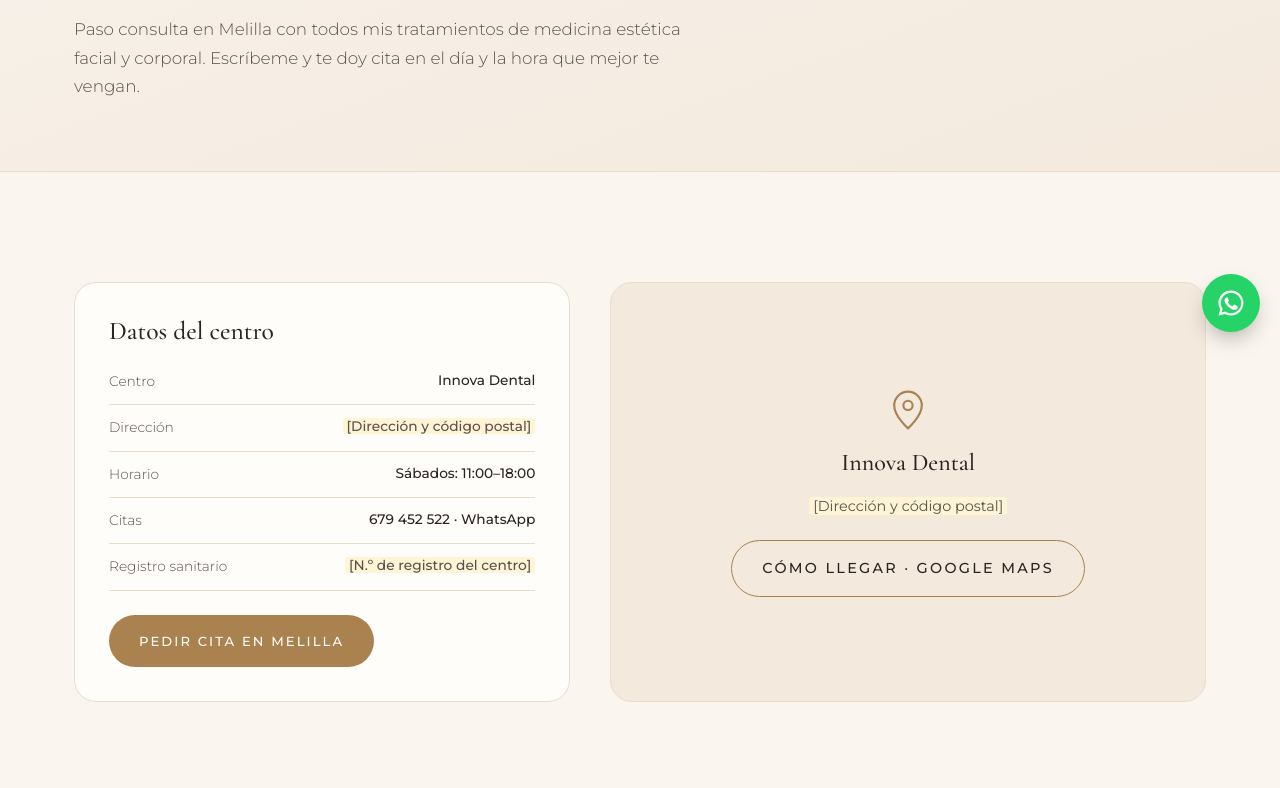
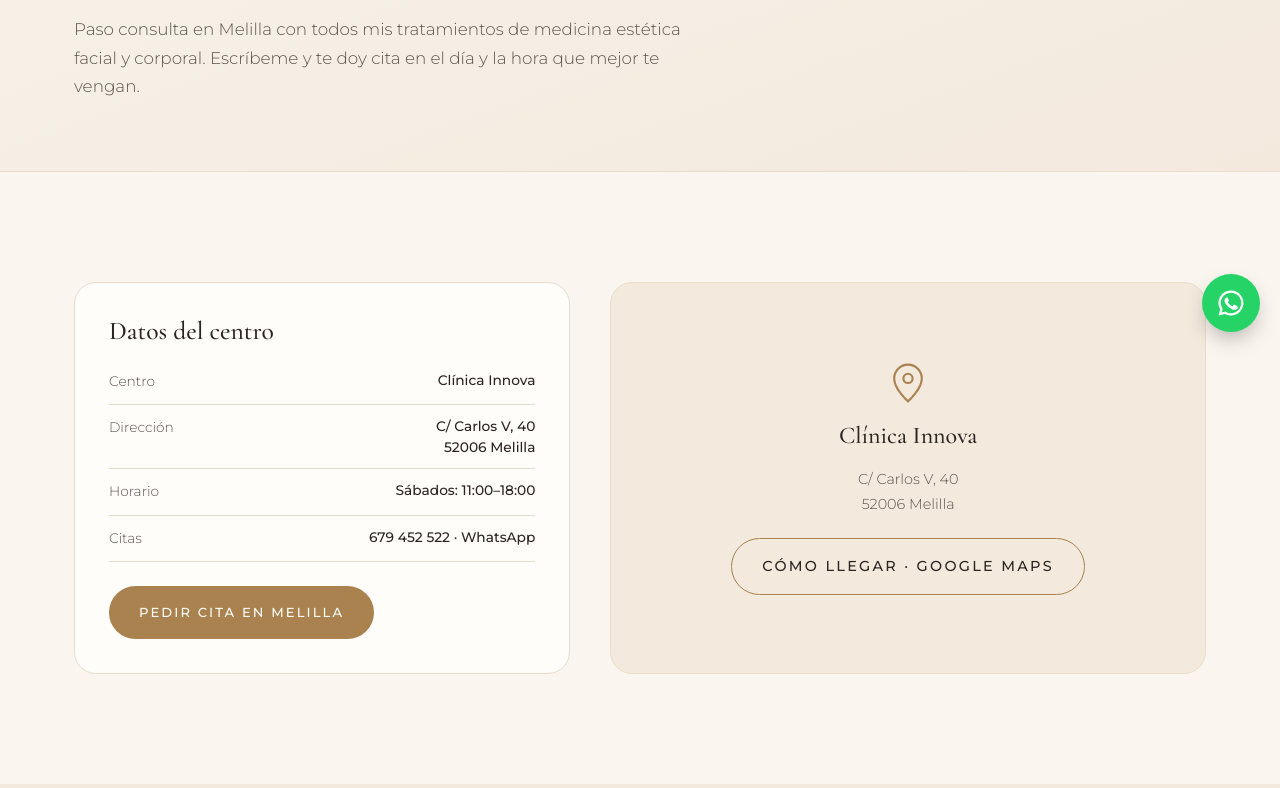
Before and after one commit to Delegaia/delegaia.github.io, a plain HTML site: page drajuliaseoane/centros/melilla/index.html in a window 1280 px wide. Shown: the part 448-1236 px from the top of the page. Drawn offline with nearby package versions, Linux system fonts and the light colour scheme.

Commit message:
Dra. Seoane: NICA de Fuengirola y Marbella y dirección de Melilla
Co-Authored-By: Claude Opus 5.5 <noreply@anthropic.com>
Claude-Session: https://claude.ai/code/session_011HQ9wQLMtH6cbSLivizrCc

```diff
--- a/drajuliaseoane/centros/melilla/index.html
+++ b/drajuliaseoane/centros/melilla/index.html
@@ -61,18 +61,17 @@
       <div class="place-info reveal">
         <h3>Datos del centro</h3>
         <ul class="facts">
-          <li><span>Centro</span><span>Innova Dental</span></li>
-          <li><span>Dirección</span><span><span class="ph">[Dirección y código postal]</span></span></li>
+          <li><span>Centro</span><span>Clínica Innova</span></li>
+          <li><span>Dirección</span><span>C/ Carlos V, 40<br>52006 Melilla</span></li>
           <li><span>Horario</span><span>Sábados: 11:00–18:00</span></li>
           <li><span>Citas</span><span><a href="tel:+34679452522">679 452 522</a> · WhatsApp</span></li>
-          <li><span>Registro sanitario</span><span><span class="ph">[N.º de registro del centro]</span></span></li>
         </ul>
         <a class="btn btn-gold" href="https://wa.me/34679452522?text=Hola%20Dra.%20Seoane%2C%20me%20gustar%C3%ADa%20pedir%20cita" target="_blank" rel="noopener">Pedir cita en Melilla</a>
       </div>
-      <a class="map-link reveal" href="https://www.google.com/maps/search/?api=1&query=Innova%20Dental%20Melilla" target="_blank" rel="noopener">
+      <a class="map-link reveal" href="https://www.google.com/maps/search/?api=1&query=Cl%C3%ADnica%20Innova%2C%20Calle%20Carlos%20V%2040%2C%20Melilla" target="_blank" rel="noopener">
         <svg viewBox="0 0 30 30" aria-hidden="true"><path d="M15 27s9-8 9-15a9 9 0 0 0-18 0c0 7 9 15 9 15Z"/><circle cx="15" cy="12" r="3"/></svg>
-        <strong>Innova Dental</strong>
-        <span><span class="ph">[Dirección y código postal]</span></span>
+        <strong>Clínica Innova</strong>
+        <span>C/ Carlos V, 40<br>52006 Melilla</span>
         <span class="btn btn-line">Cómo llegar · Google Maps</span>
       </a>
     </div>
```
Also changed, not shown: drajuliaseoane/aviso-legal/index.html (+2 -3 lines), drajuliaseoane/centros/fuengirola/index.html (+1 -1 lines), drajuliaseoane/centros/marbella/index.html (+1 -1 lines).
